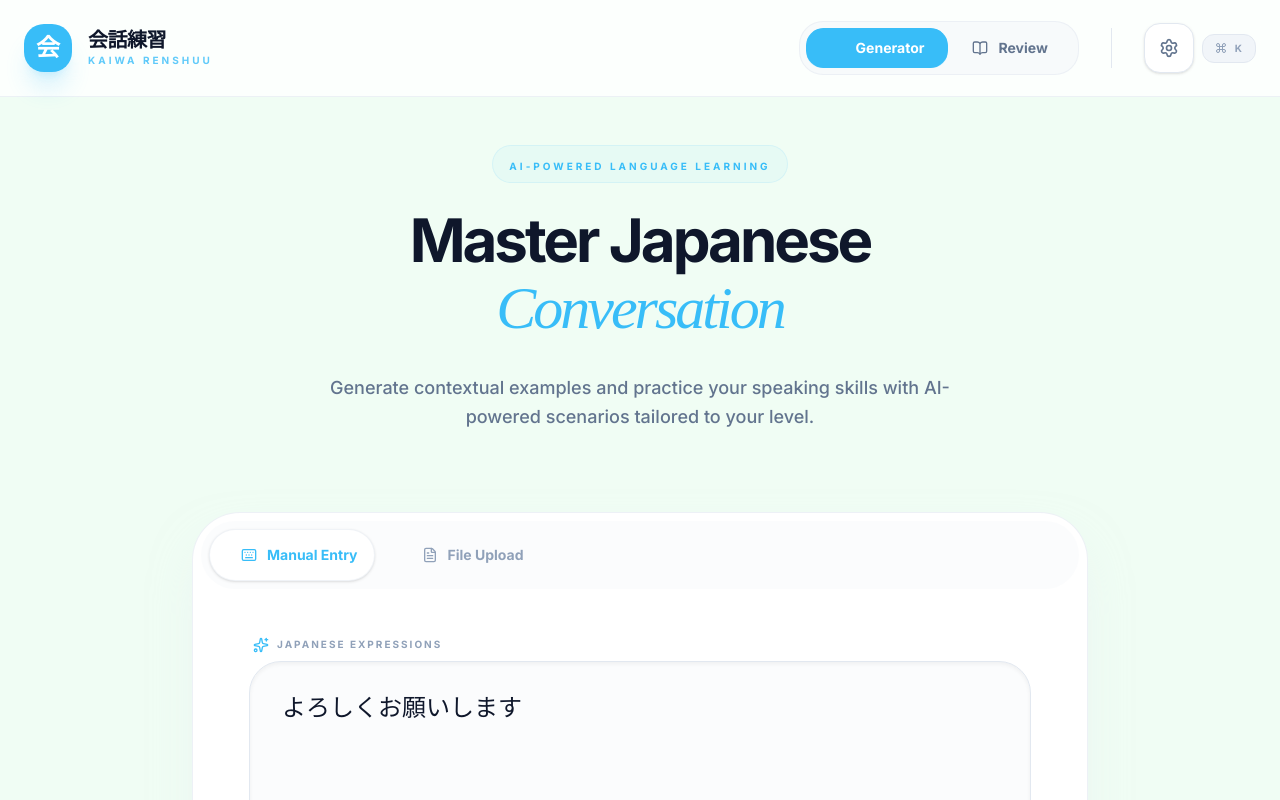
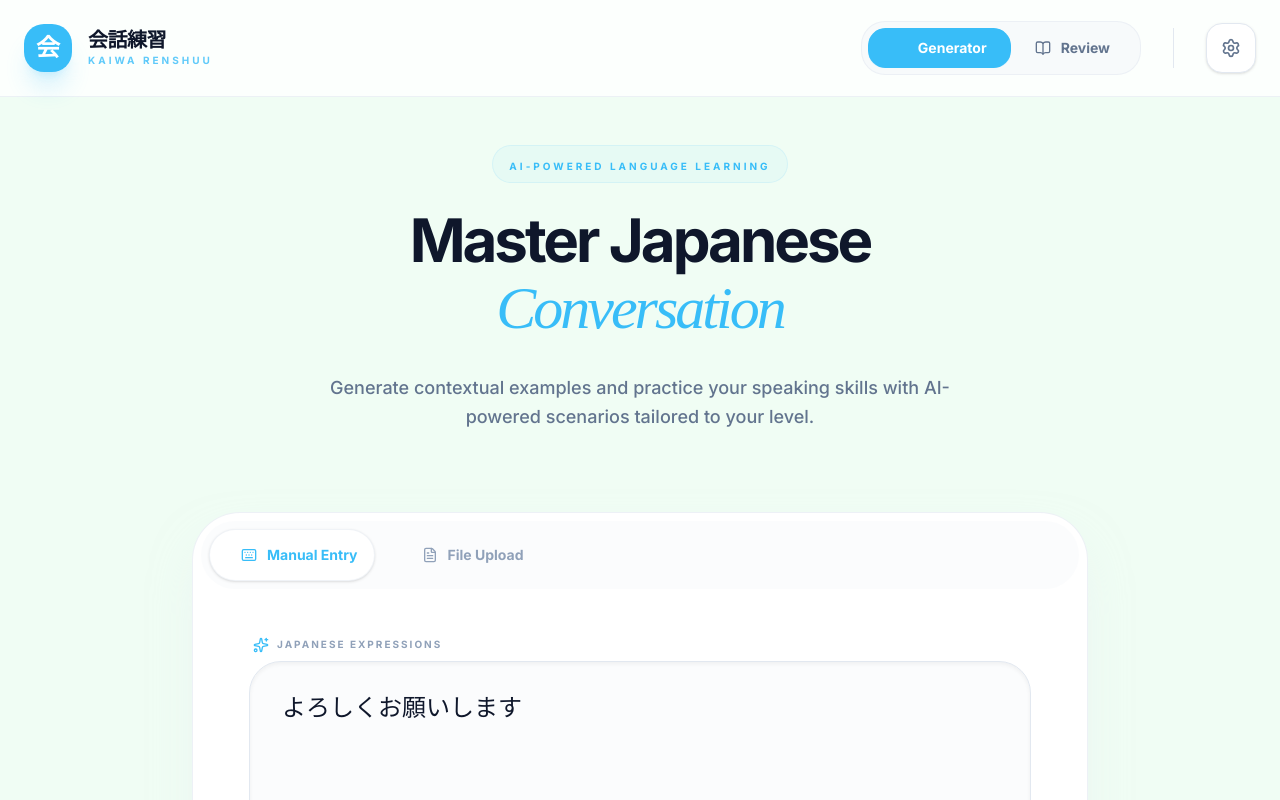
Before and after one commit to azolkipli-personal/Nihongo-Sensei, a React (Vite) app: page / in a window 1280 px wide. Shown: the top 800 px of the page. Built offline with nearby package versions, Linux system fonts and the light colour scheme.

Commit message:
refactor: Remove unused command shortcut from header
The command shortcut display in the header was not being used by the application and has been removed to simplify the UI.

```diff
--- a/components/Header.tsx
+++ b/components/Header.tsx
@@ -70,11 +70,6 @@ const Header = ({ currentPage, setCurrentPage, onOpenSettings }) => {
               >
                   <Settings className="w-5 h-5 group-hover:rotate-90 transition-transform duration-500" />
               </button>
-
-              <div className="hidden lg:flex items-center gap-2 px-3 py-1.5 bg-slate-100 dark:bg-slate-800 rounded-xl border border-slate-200 dark:border-slate-700 text-[10px] font-bold text-slate-400 uppercase tracking-widest">
-                <Command className="w-3 h-3" />
-                <span>K</span>
-              </div>
             </div>
         </div>
       </div>
```
